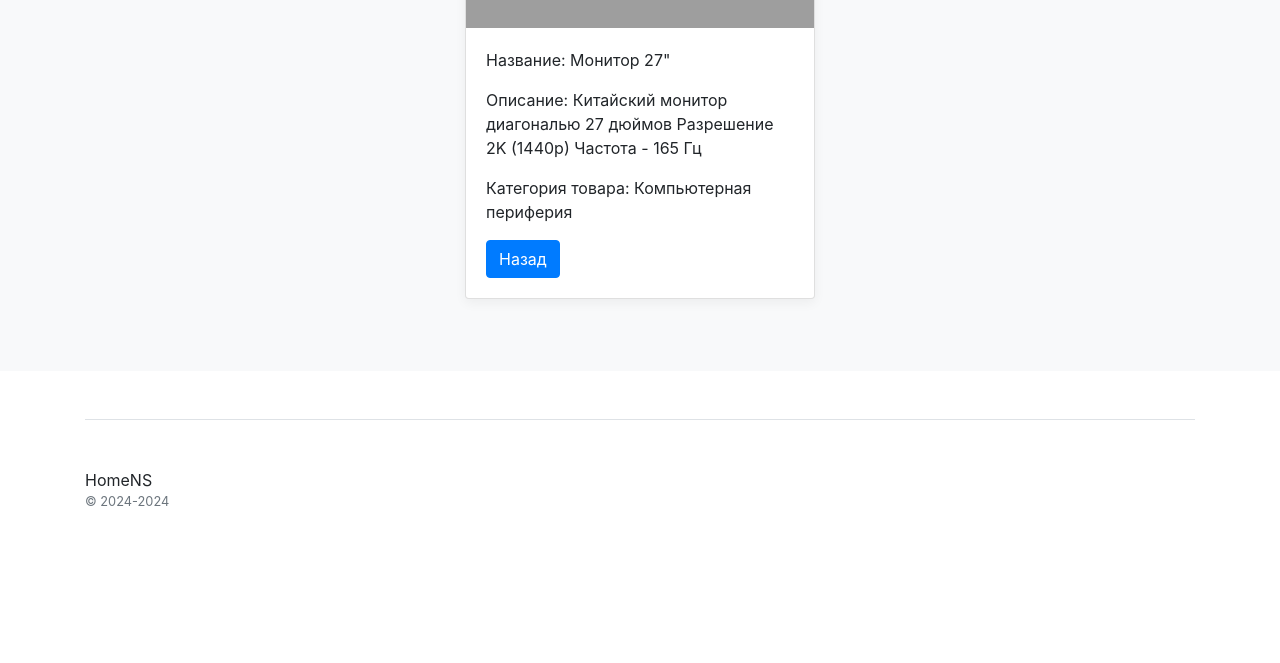
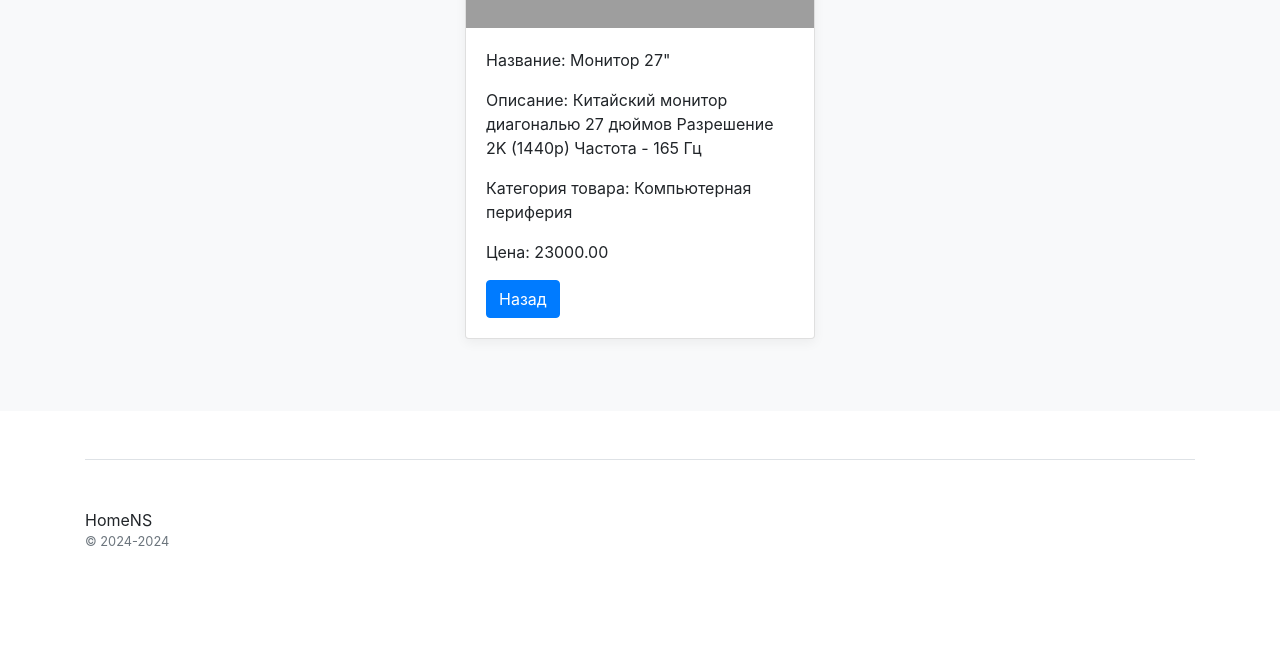
Before and after one commit to DIMoskalev/Internet_store, a Django app: page /products/2 in a window 1280 px wide. Shown: the part 616-1279 px from the top of the page. Before the commit the page ends 1122 px from the top, so only its background shows below. Run offline with Django 5.2, Linux system fonts and the light colour scheme; data comes from the database, SQL or seed files in the repository; some libraries are stand-ins or nearby versions; grey boxes are pictures that could not be loaded.

Commit message:
add price in product_detail and del truncatechars for description

```diff
--- a/catalog/templates/catalog/product_detail.html
+++ b/catalog/templates/catalog/product_detail.html
@@ -10,8 +10,9 @@
                     <img src="{{ product.image | media_filter }}">
                     <div class="card-body">
                         <p class="card-text">Название: {{ object.name }}</p>
-                        <p class="card-text">Описание: {{ object.description | truncatechars:100}}</p>
+                        <p class="card-text">Описание: {{ object.description}}</p>
                         <p class="card-text">Категория товара: {{ object.category }}</p>
+                        <p class="card-text">Цена: {{ object.price_per_purchase }}</p>
                         <div class="d-flex justify-content-between align-items-center">
                             <div class="btn-group">
                                 <a class="btn btn-primary" href="{% url 'catalog:product_list'%}" role="button">Назад</a>
```
